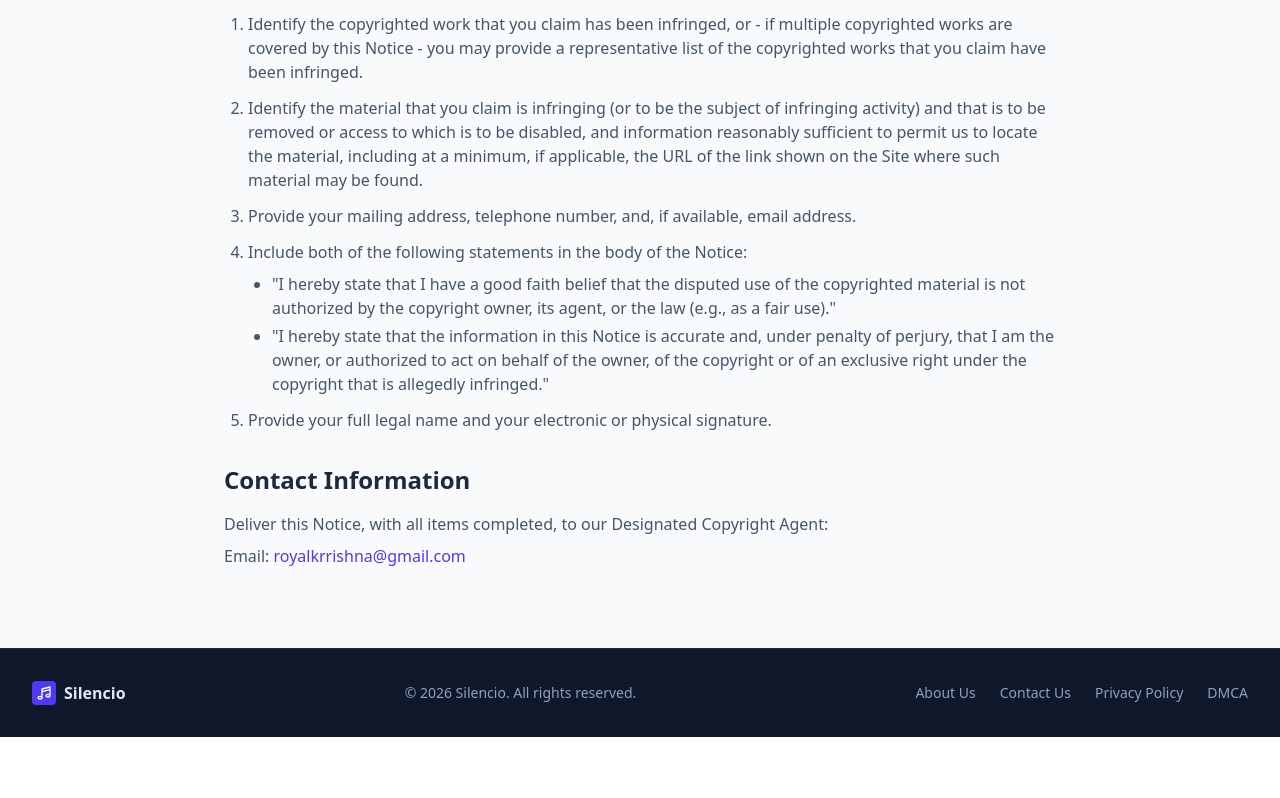
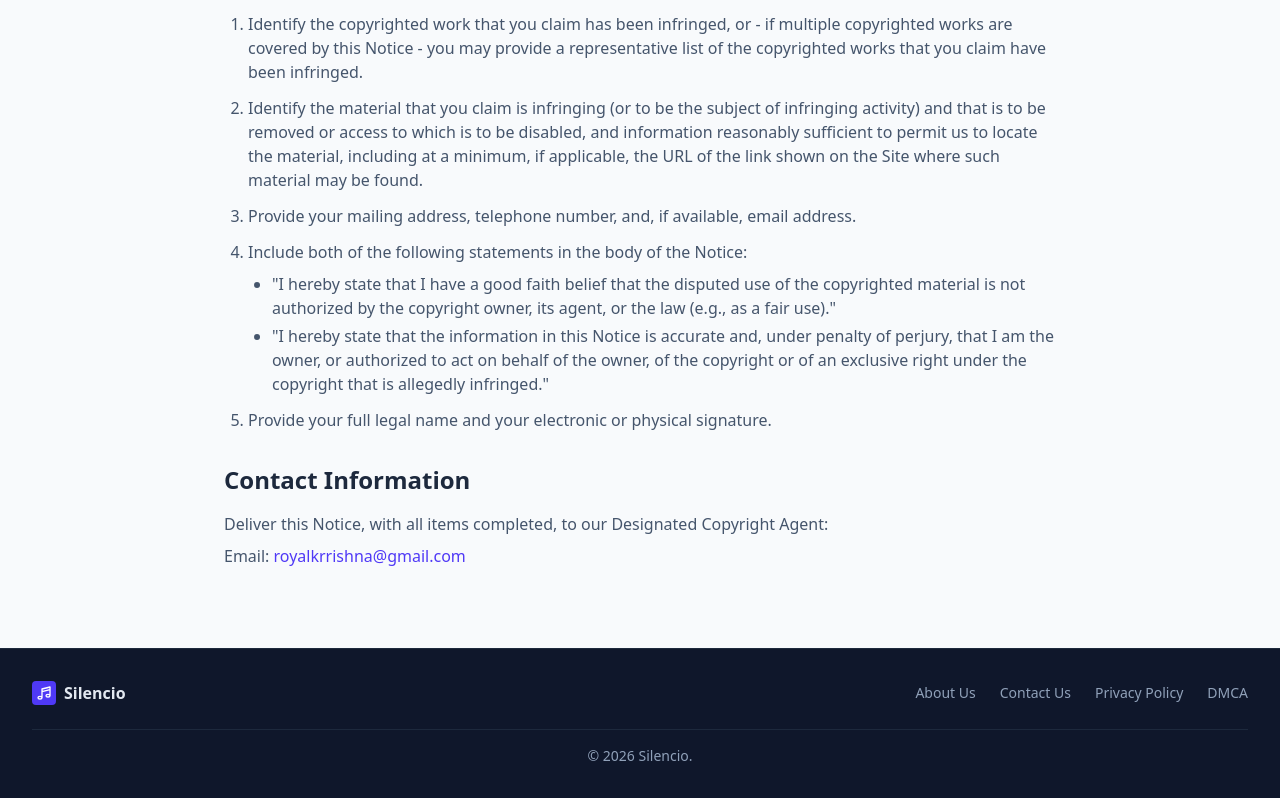
Before and after one commit to BIDDLG/Silence-Reducer-Web-, a React (Vite) app: page /dmca in a window 1280 px wide. Shown: the part 755-1553 px from the top of the page. Before the commit the page ends 1492 px from the top, so only its background shows below. Built offline with nearby package versions, Linux system fonts and the light colour scheme.

Commit message:
Update Footer.tsx

```diff
--- a/src/components/Footer.tsx
+++ b/src/components/Footer.tsx
@@ -4,7 +4,13 @@ import { Link } from 'react-router-dom';
 export function Footer() {
   return (
     <footer className="bg-slate-900 text-slate-400 py-8 border-t border-slate-800">
-      <div className="max-w-7xl mx-auto px-4 sm:px-6 lg:px-8 flex flex-col md:flex-row items-center justify-between gap-6">
+
+      <div className="max-w-7xl mx-auto px-4 sm:px-6 lg:px-8">
+
+        {/* Top Section */}
+        <div className="flex flex-col md:flex-row items-center justify-between gap-6">
+
+          {/* Logo */}
           <div className="flex items-center gap-2">
             <div className="w-6 h-6 bg-indigo-600 rounded flex items-center justify-center">
               <svg className="w-4 h-4 text-white" fill="none" viewBox="0 0 24 24" stroke="currentColor">
@@ -14,10 +20,7 @@ export function Footer() {
             <span className="font-semibold text-slate-200">Silencio</span>
           </div>
 
-        <div className="text-sm">
-          &copy; {new Date().getFullYear()} Silencio. All rights reserved.
-        </div>
-
+          {/* Links */}
           <div className="flex flex-wrap justify-center gap-4 sm:gap-6 text-sm">
             <Link to="/about" className="hover:text-white transition-colors">About Us</Link>
             <Link to="/contact" className="hover:text-white transition-colors">Contact Us</Link>
@@ -25,6 +28,13 @@ export function Footer() {
             <Link to="/dmca" className="hover:text-white transition-colors">DMCA</Link>
           </div>
         </div>
+
+        {/* Bottom Copyright */}
+        <div className="mt-6 text-center text-sm border-t border-slate-800 pt-4">
+          &copy; {new Date().getFullYear()} Silencio.
+        </div>
+
+      </div>
     </footer>
   );
 }
```
Lines whose indentation alone changed are shown as unchanged.
